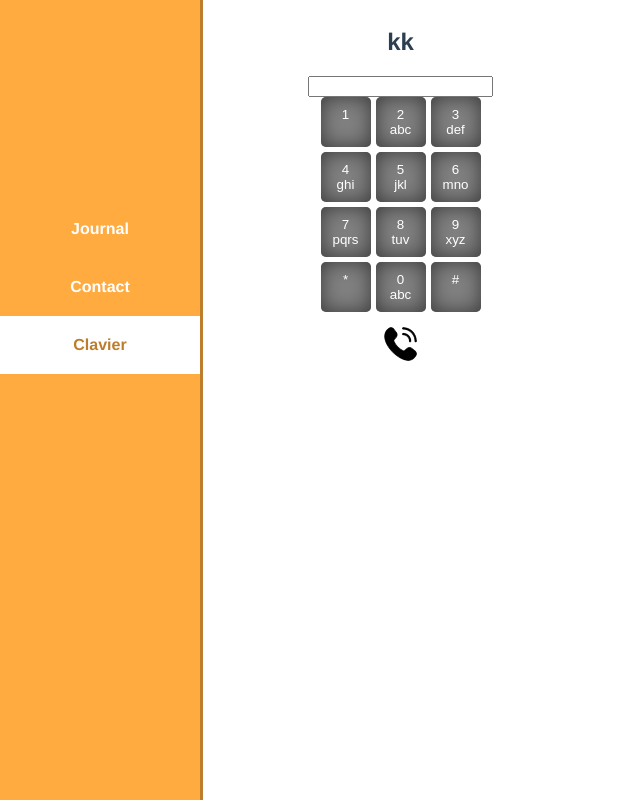
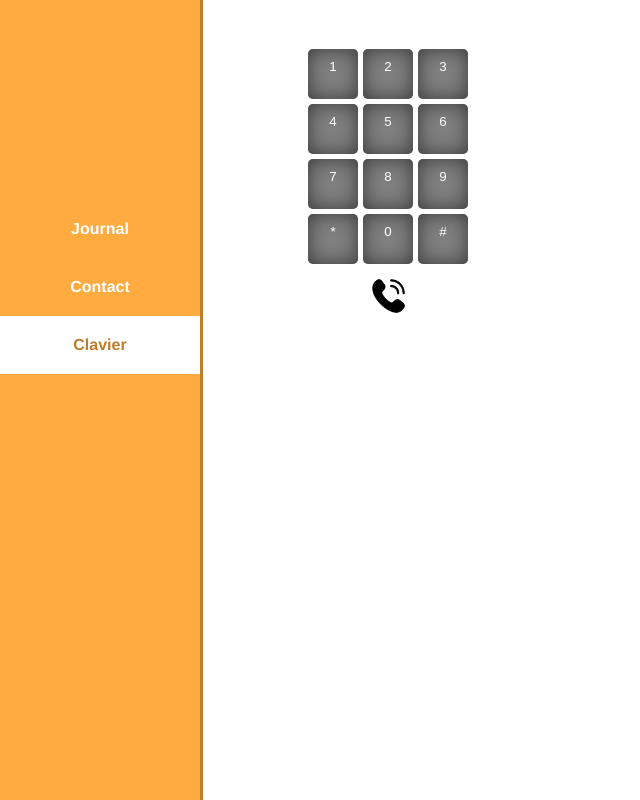
Before and after one commit to Elyn03/allo, a Vue app: page / in a window 1280 px wide. Shown: the whole page, without its empty margins (0-640 px from the left). Built offline with nearby package versions, Linux system fonts and the light colour scheme.

Commit message:
:construction: update clavier

```diff
--- a/src/components/ClavierCard.vue
+++ b/src/components/ClavierCard.vue
@@ -2,59 +2,20 @@
 
     <div class="clavier">
 
-        <input type="number">
-        <div class="butt">
-            <button>
-                <span>1</span>
-                <span></span>
-            </button>
-            <button>
-                <span>2</span>
-                <span>abc</span>
-            </button>
-            <button>
-                <span>3</span>
-                <span>def</span>
-            </button>
-            <button>
-                <span>4</span>
-                <span>ghi</span>
-            </button>
-            <button>
-                <span>5</span>
-                <span>jkl</span>
-            </button>
-            <button>
-                <span>6</span>
-                <span>mno</span>
-            </button>
-            <button>
-                <span>7</span>
-                <span>pqrs</span>
-            </button>
-            <button>
-                <span>8</span>
-                <span>tuv</span>
-            </button>
-            <button>
-                <span>9</span>
-                <span>xyz</span>
-            </button>
-            <button>
-                <span>*</span>
-            </button>
-            <button>
-                <span>0</span>
-                <span>abc</span>
-            </button>
-            <button>
-                <span>#</span>
+        <div class="input">
+            <h1 class="list" type="number"> {{ value }}</h1>
+        </div>
+
+        <div class="keyboard">
+            <button v-for="i in num" :key="i" @click="press(i)">
+                {{ i }}
             </button>
 
-            <div class="phone">
-                <img src="@/assets/phone.png" alt="">
+            <div class="phone" @click="call(value)">
+                <img src="@/assets/phone.png" alt="" />
             </div>
         </div>
+
     </div>
 
 </template>
@@ -64,17 +25,25 @@
 export default {
     name: 'ClavierCard',
 
+    computed: {
+        numero() {
+            return this.$store.state.numero
+        },
+    },
+
     data() {
         return {
-            number: '',
-            num: [
-                Array(10).keys()
-            ]
+            value: '',
+            num: [1, 2, 3, 4, 5, 6, 7, 8, 9, '*', 0, '#'],
         }
     },
+
     methods: {
-        pressButton() {
-            return 1
+        press(key) {
+            this.value = `${this.value}${key}`;
+        },
+        call(user) {
+            this.$store.commit('call', user)
         }
     },
 }
@@ -82,7 +51,13 @@ export default {
 
 
 <style scoped>
-    .butt {
+    .clavier {
+        display: flex;
+        flex-direction: column;
+        gap: 20px;
+    }
+
+    .butt, .keyboard {
         justify-content: center;
         display: grid;
         grid-template-columns: repeat(3, 50px) ;
@@ -111,6 +86,7 @@ export default {
         height: 50px;
         justify-self: center;
         align-self: center;
+        cursor: pointer;
     }
 
 </style>
--- a/src/components/FormContact.vue
+++ b/src/components/FormContact.vue
@@ -93,6 +93,7 @@ import ContactCard from './ContactCard.vue'
         background-color: #ffab40;
         border: 3px solid #bc7d2c;
         cursor: pointer;
+        border-radius: 3px;
     }
 
 </style>
--- a/src/store/index.js
+++ b/src/store/index.js
@@ -2,7 +2,6 @@ import { createStore } from 'vuex'
 
 export default createStore({
   state: {
-    number: 0,
     contacts: [
       {
         name: 'Gérard',
@@ -17,7 +16,7 @@ export default createStore({
         num: 606060606,
       },
     ],
-    journal: []
+    journal: [],
   },
   getters: {
   },
@@ -25,6 +24,7 @@ export default createStore({
     addContact(state, contact) {
       state.contacts.push(contact)
     },
+
     call(state, user) {
       var today = new Date();
       let inJournal= {
--- a/src/views/HomeView.vue
+++ b/src/views/HomeView.vue
@@ -1,7 +1,5 @@
 <template>
     <div class="tel">
-
-        <h2>kk</h2>
 
         <ClavierCard />
 
```
